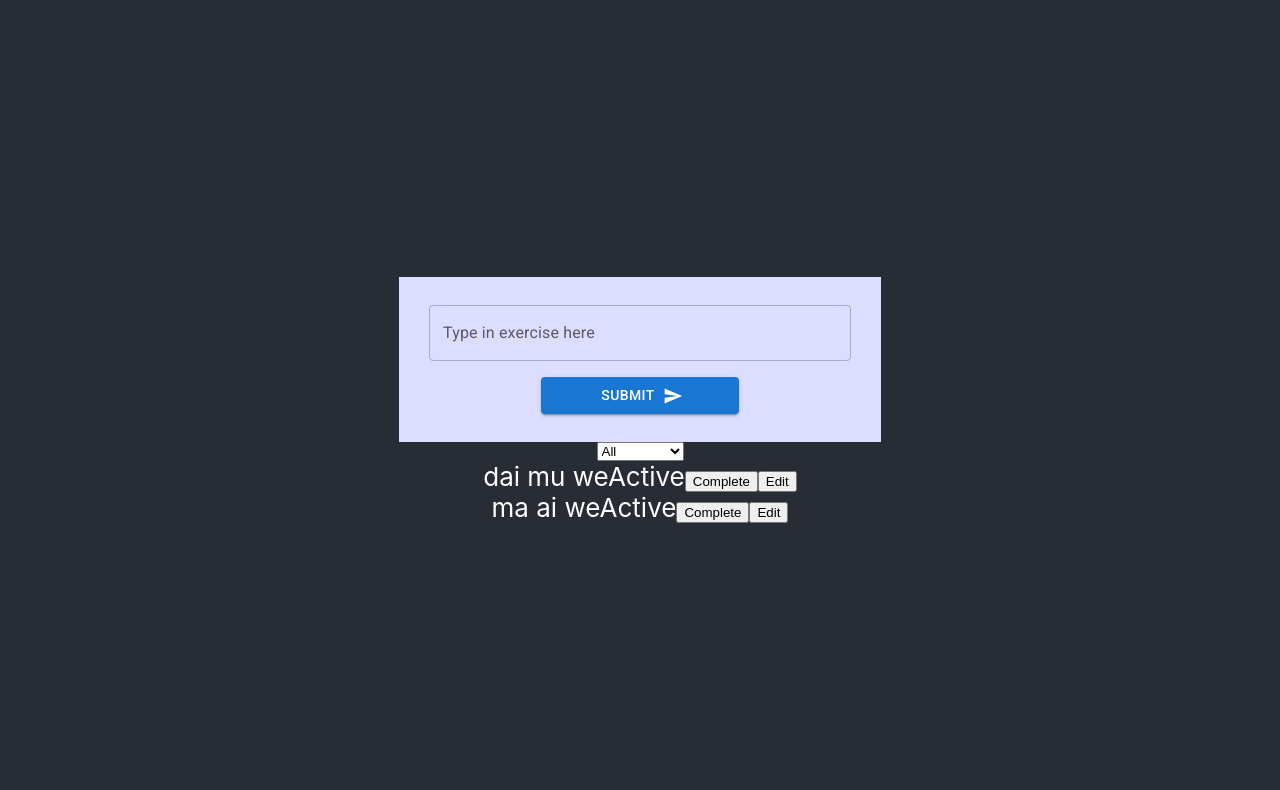
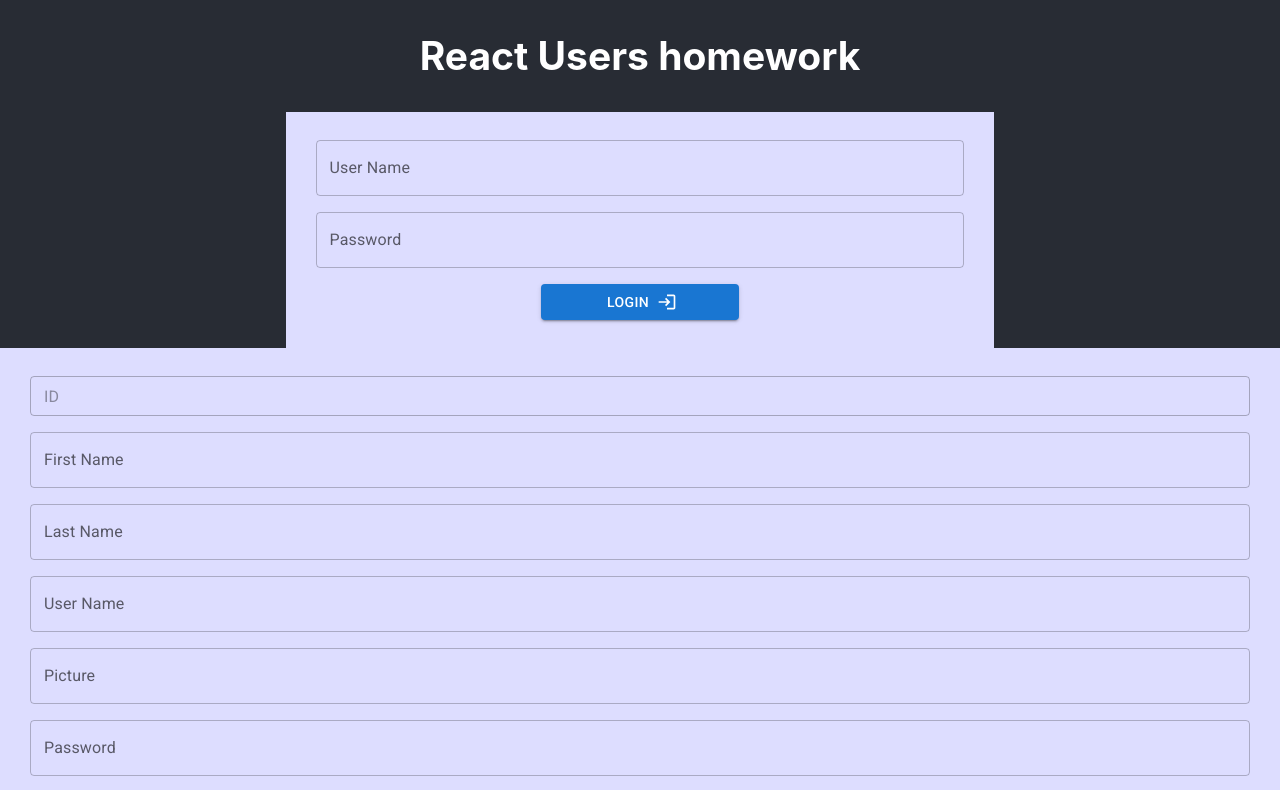
Before and after one commit to Martiyn/training-buddy-v2, a React (Create React App) app: page / in a window 1280 px wide. Shown: the top 790 px of the page. Built offline with nearby package versions, Linux system fonts and the light colour scheme; data requests are answered from the project's data file.

Commit message:
feat: implemented react router

```diff
--- a/db.json
+++ b/db.json
@@ -9,10 +9,10 @@
       "gender": 1,
       "role": 3,
       "picture": "https://images.unsplash.com/photo-1508921912186-1d1a45ebb3c1?ixlib=rb-1.2.1&ixid=MnwxMjA3fDB8MHxzZWFyY2h8MXx8cGhvdG98ZW58MHx8MHx8&w=1000&q=80",
-      "shortDescription": "eyy we gotta get u working here",
+      "shortDescription": "Hello, I love training and this app is my best buddy for workouts, 10/10",
       "status": 1,
       "registeredOn": "2022-08-29",
-      "modifiedOn": "2022-09-21"
+      "modifiedOn": "2022-09-23"
     },
     {
       "id": 2,
@@ -130,13 +130,27 @@
   "exercises": [
     {
       "id": 1,
-      "text": "dai mu we",
+      "userId": 1,
+      "text": "I will now edit an exercise",
+      "status": 2
+    },
+    {
+      "id": 2,
+      "userId": 2,
+      "text": "Now I will edit for user 2",
       "status": 1
     },
     {
-      "text": "ma ai we",
-      "status": 1,
-      "id": 2
+      "id": 3,
+      "userId": 3,
+      "text": "and now we edit for user 3",
+      "status": 1
+    },
+    {
+      "id": 4,
+      "userId": 1,
+      "text": "now to edit another one for testing",
+      "status": 1
     }
   ]
 }
--- a/package.json
+++ b/package.json
@@ -17,6 +17,7 @@
     "@types/react-dom": "^18.0.0",
     "react": "^18.2.0",
     "react-dom": "^18.2.0",
+    "react-router-dom": "^6.4.0",
     "react-hook-form": "^7.34.2",
     "react-scripts": "5.0.1",
     "typescript": "^4.4.2",
--- a/src/ExercisesComponent/ExerciseFilter.tsx
+++ b/src/ExercisesComponent/ExerciseFilter.tsx
@@ -16,7 +16,6 @@ export default function TodoFilter({filter, onFilterChange}: TodoFilterProps) {
             <option value='0'>All</option>
             <option value={ExerciseStatus.Active}>Active</option>
             <option value={ExerciseStatus.Completed}>Completed</option>
-            <option value={ExerciseStatus.Canceled}>Canceled</option>
         </select>
 
     );
--- a/src/ExercisesComponent/ExerciseInput.tsx
+++ b/src/ExercisesComponent/ExerciseInput.tsx
@@ -16,6 +16,7 @@ import SendIcon from "@mui/icons-material/Send";
 import { useForm } from "react-hook-form";
 
 interface ExerciseInputProps {
+  userId: IdType;
   editExercise: Optional<Exercise>;
   onSubmitExercise: ExerciseListener;
 }
@@ -31,7 +32,11 @@ const schema = yup
   })
   .required();
 
-function UserInput({ editExercise, onSubmitExercise }: ExerciseInputProps) {
+function UserInput({
+  userId,
+  editExercise,
+  onSubmitExercise,
+}: ExerciseInputProps) {
   const {
     control,
     setValue,
@@ -47,7 +52,9 @@ function UserInput({ editExercise, onSubmitExercise }: ExerciseInputProps) {
     event: BaseSyntheticEvent<object, any, any> | undefined
   ) => {
     event?.preventDefault();
-    onSubmitExercise(new Exercise(data.id ? data.id : undefined, data.text));
+    onSubmitExercise(
+      new Exercise(data.id ? data.id : undefined, userId, data.text)
+    );
     setValue("text", "");
   };
 
--- a/src/ExercisesComponent/Exercises.tsx
+++ b/src/ExercisesComponent/Exercises.tsx
@@ -1,26 +1,23 @@
 import React, { useCallback, useEffect, useState } from "react";
-import { Exercise, ExerciseStatus } from "../Utils/exercise-model";
+import {
+  Exercise,
+  ExerciseFilterType,
+  ExerciseStatus,
+} from "../Utils/exercise-model";
 import ExerciseList from "./ExercisesList";
 import ExerciseFilter from "./ExerciseFilter";
 import { ExerciseApi } from "../rest-api-client";
 import ExerciseInput from "./ExerciseInput";
 import "../App.css";
 import { Optional } from "../Utils/shared-types";
-
-export type FilterType = ExerciseStatus | undefined;
-
-export interface TodoListener {
-  (exercise: Exercise): void;
-}
-
-export interface FilterChangeListener {
-  (filter: FilterType): void;
-}
+import { useParams } from "react-router-dom";
 
 function Exercises() {
+  let { userId } = useParams();
   const [exercises, setExercises] = useState([] as Exercise[]);
-  const [filter, setFilter] = useState(undefined as FilterType);
-  const [editedExercise, setEditedExercise] = useState<Optional<Exercise>>(undefined);
+  const [filter, setFilter] = useState(undefined as ExerciseFilterType);
+  const [editedExercise, setEditedExercise] =
+    useState<Optional<Exercise>>(undefined);
 
   useEffect(() => {
     ExerciseApi.findAll()
@@ -47,7 +44,6 @@ function Exercises() {
     setEditedExercise(exercise);
   }, []);
 
-
   const handleSubmitExercise = useCallback(async (exercise: Exercise) => {
     try {
       if (exercise.id) {
@@ -67,13 +63,19 @@ function Exercises() {
   return (
     <div className="App">
       <header className="App-header">
-        <ExerciseInput key={editedExercise?.id} editExercise={editedExercise} onSubmitExercise={handleSubmitExercise} />
+        <ExerciseInput
+          key={editedExercise?.id}
+          userId={Number(userId)}
+          editExercise={editedExercise}
+          onSubmitExercise={handleSubmitExercise}
+        />
         <ExerciseFilter
           filter={filter}
           onFilterChange={(filter) => setFilter(filter)}
         />
         <ExerciseList
           exercises={exercises}
+          userId={Number(userId)}
           filter={filter}
           onUpdateExercise={handleSubmitExercise}
           onDeleteExercise={handleDeleteExercise}
--- a/src/ExercisesComponent/ExercisesList.tsx
+++ b/src/ExercisesComponent/ExercisesList.tsx
@@ -1,24 +1,31 @@
 import { useMemo } from "react";
 import { Exercise, ExerciseStatus } from "../Utils/exercise-model";
 import { ExerciseFilterType, ExerciseListener } from "../Utils/exercise-model";
+import { IdType } from "../Utils/shared-types";
 import ExerciseItem from "./ExerciseItem";
 
-interface Props {
+interface ExerciseListProps {
   exercises: Exercise[];
+  userId: IdType;
   filter: ExerciseFilterType;
   onUpdateExercise: ExerciseListener;
   onDeleteExercise: ExerciseListener;
   onEditExercise: ExerciseListener;
 }
 
-export default function ExerciseList({ exercises, filter, ...rest }: Props) {
+export default function ExerciseList({
+  userId,
+  exercises,
+  filter,
+  ...rest
+}: ExerciseListProps) {
   const visibleExercises = (
     exercises: Exercise[],
     filter: ExerciseFilterType
   ) =>
-    exercises.filter((exercise) =>
-      !filter ? true : exercise.status === filter
-    );
+    exercises
+      .filter((exercise) => (!filter ? true : exercise.status === filter))
+      .filter((exercise) => exercise.userId === userId);
   const memoizedVisibleExercises = useMemo(
     () => visibleExercises(exercises, filter),
     [exercises, filter]
--- a/src/UserComponent/UserItem.tsx
+++ b/src/UserComponent/UserItem.tsx
@@ -11,9 +11,10 @@ import IconButton, { IconButtonProps } from "@mui/material/IconButton";
 import Typography from "@mui/material/Typography";
 import EditIcon from "@mui/icons-material/Edit";
 import DeleteIcon from "@mui/icons-material/Delete";
-import ExpandMoreIcon from "@mui/icons-material/ExpandMore";
+import FitnessCenterIcon from "@mui/icons-material/FitnessCenter";
 import { Optional, UserListener } from "../Utils/shared-types";
 import { User, UserGender, UserRole, UserStatus } from "../Utils/users-model";
+import { Link } from "react-router-dom";
 
 const CARD_HEADER_HEIGHT = 60;
 const CARD_CONTENT_HEIGHT = 100;
@@ -25,33 +26,12 @@ interface UserItemProps {
   onEditUser: UserListener;
 }
 
-interface ExpandMoreProps extends IconButtonProps {
-  expand: boolean;
-}
-
-const ExpandMore = styled((props: ExpandMoreProps) => {
-  const { expand, ...other } = props;
-  return <IconButton {...other} />;
-})(({ theme, expand }) => ({
-  transform: !expand ? "rotate(0deg)" : "rotate(180deg)",
-  marginLeft: "auto",
-  transition: theme.transitions.create("transform", {
-    duration: theme.transitions.duration.shortest,
-  }),
-}));
-
 export const UserItem = ({
   user,
   loggedUser,
   onDeleteUser,
   onEditUser,
 }: UserItemProps) => {
-  const [expanded, setExpanded] = React.useState(false);
-
-  const handleExpandClick = () => {
-    setExpanded(!expanded);
-  };
-
   function handleEdit() {
     onEditUser(user);
   }
@@ -99,8 +79,8 @@ export const UserItem = ({
         title={<h2>{user.userName}</h2>}
         subheader={<h3>{UserRole[user.role]}</h3>}
       />
-      <CardMedia component="img" height="194" image={user.picture} alt="user" />
-      <CardContent sx={{ height: CARD_CONTENT_HEIGHT }}>
+      <CardMedia component="img" height="150" image={user.picture} alt="user" />
+      <CardContent sx={{ overflow: "auto", height: CARD_CONTENT_HEIGHT }}>
         <Typography paragraph>
           {user.firstName} {user.lastName}
         </Typography>
@@ -109,6 +89,15 @@ export const UserItem = ({
         </Typography>
         <Typography variant="body2" color="text.secondary">
           Status: {UserStatus[user.status]}
+        </Typography>
+        <Typography variant="body2" color="text.secondary">
+          About me: {user.shortDescription}
+        </Typography>
+        <Typography variant="body2" color="text.secondary">
+          Registered on: {user.registeredOn}
+        </Typography>
+        <Typography variant="body2" color="text.secondary">
+          Modified on: {user.modifiedOn}
         </Typography>
       </CardContent>
       <CardActions disableSpacing>
@@ -122,22 +111,10 @@ export const UserItem = ({
             </IconButton>
           </React.Fragment>
         ) : null}
-        <ExpandMore
-          expand={expanded}
-          onClick={handleExpandClick}
-          aria-expanded={expanded}
-          aria-label="show more"
-        >
-          <ExpandMoreIcon />
-        </ExpandMore>
+        <IconButton component={Link} to={`exercises/${user.id}`}>
+          <FitnessCenterIcon />
+        </IconButton>
       </CardActions>
-      <Collapse in={expanded} timeout="auto" unmountOnExit>
-        <CardContent>
-          <Typography paragraph>About me: {user.shortDescription}</Typography>
-          <Typography paragraph>Registered on: {user.registeredOn}</Typography>
-          <Typography paragraph>Modified on: {user.modifiedOn}</Typography>
-        </CardContent>
-      </Collapse>
     </Card>
   );
 };
--- a/src/UserNotLoggedComponent/UserRegisterAndEditInput.tsx
+++ b/src/UserNotLoggedComponent/UserRegisterAndEditInput.tsx
@@ -55,7 +55,7 @@ const schema = yup
         "password must contain at least one number and one special character"
       ),
     picture: yup.string().required().url(),
-    shortDescription: yup.string().required().max(512),
+    shortDescription: yup.string().required().max(75),
   })
   .required();
 
--- a/src/Utils/exercise-model.ts
+++ b/src/Utils/exercise-model.ts
@@ -1,6 +1,6 @@
 import { IdType } from './shared-types';
 export enum ExerciseStatus {
-    Active = 1, Completed, Canceled
+  Active = 1, Completed
 }
 
 export interface ExerciseListener {
@@ -16,8 +16,8 @@ export interface ExerciseListener {
 export class Exercise {
   constructor(
     public id: IdType,
+    public userId: IdType,
     public text: string,
-        // TODO: implement user id when creating exercise public userId: IdType,
     public status = ExerciseStatus.Active,
-    ) {}
+  ) { }
 }
--- a/src/index.tsx
+++ b/src/index.tsx
@@ -1,16 +1,28 @@
-import React from 'react';
-import ReactDOM from 'react-dom/client';
-import './index.css';
-import Users from './UserComponent/Users';
-import Exercises from './ExercisesComponent/Exercises'
-import reportWebVitals from './reportWebVitals';
+import React from "react";
+import ReactDOM from "react-dom/client";
+import "./index.css";
+import Users from "./UserComponent/Users";
+import Exercises from "./ExercisesComponent/Exercises";
+import reportWebVitals from "./reportWebVitals";
+import { createBrowserRouter, RouterProvider } from "react-router-dom";
+
+const router = createBrowserRouter([
+  {
+    path: "/",
+    element: <Users />,
+  },
+  {
+    path: "/exercises/:userId",
+    element: <Exercises />,
+  },
+]);
 
 const root = ReactDOM.createRoot(
-  document.getElementById('root') as HTMLElement
+  document.getElementById("root") as HTMLElement
 );
 root.render(
   <React.StrictMode>
-    <Exercises />
+    <RouterProvider router={router} />
   </React.StrictMode>
 );
 
```
Also changed, not shown: 1 other file (tests, documents, lock files or other folders). Lines whose indentation alone changed are shown as unchanged.
